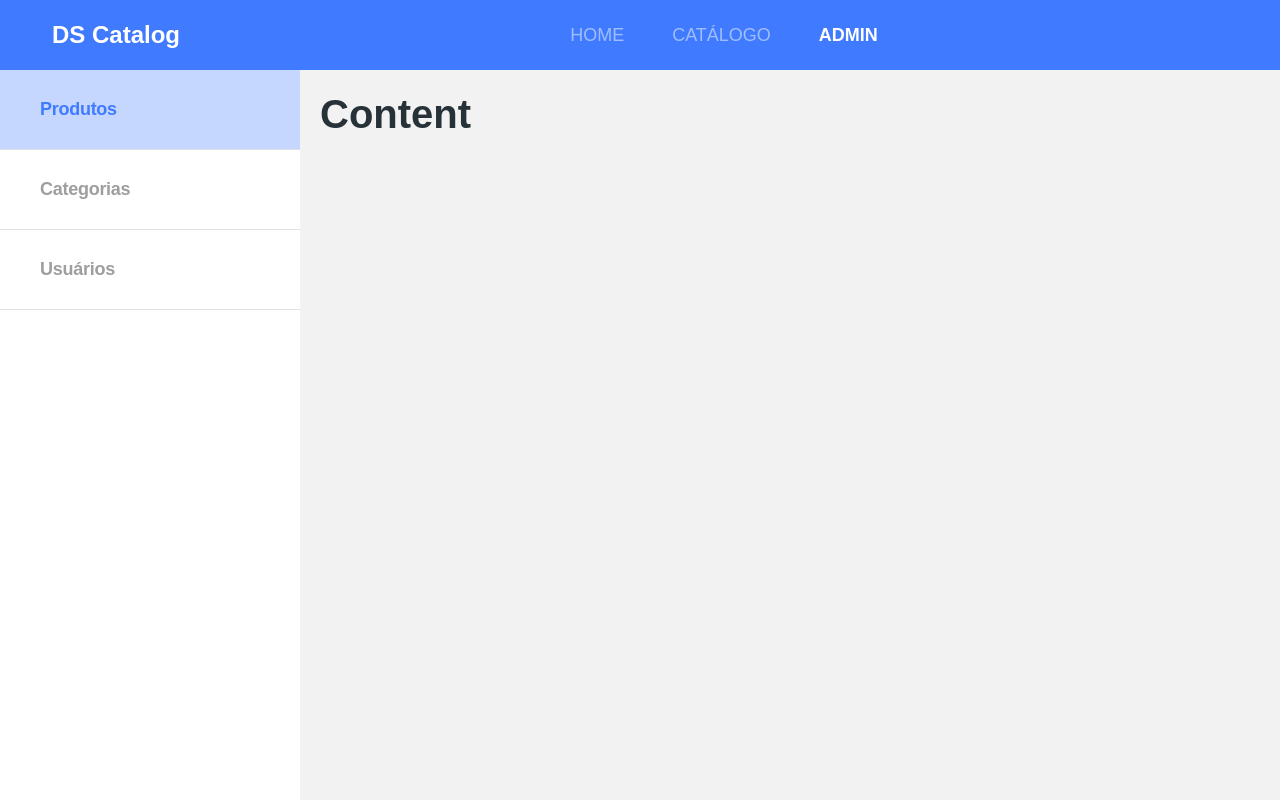
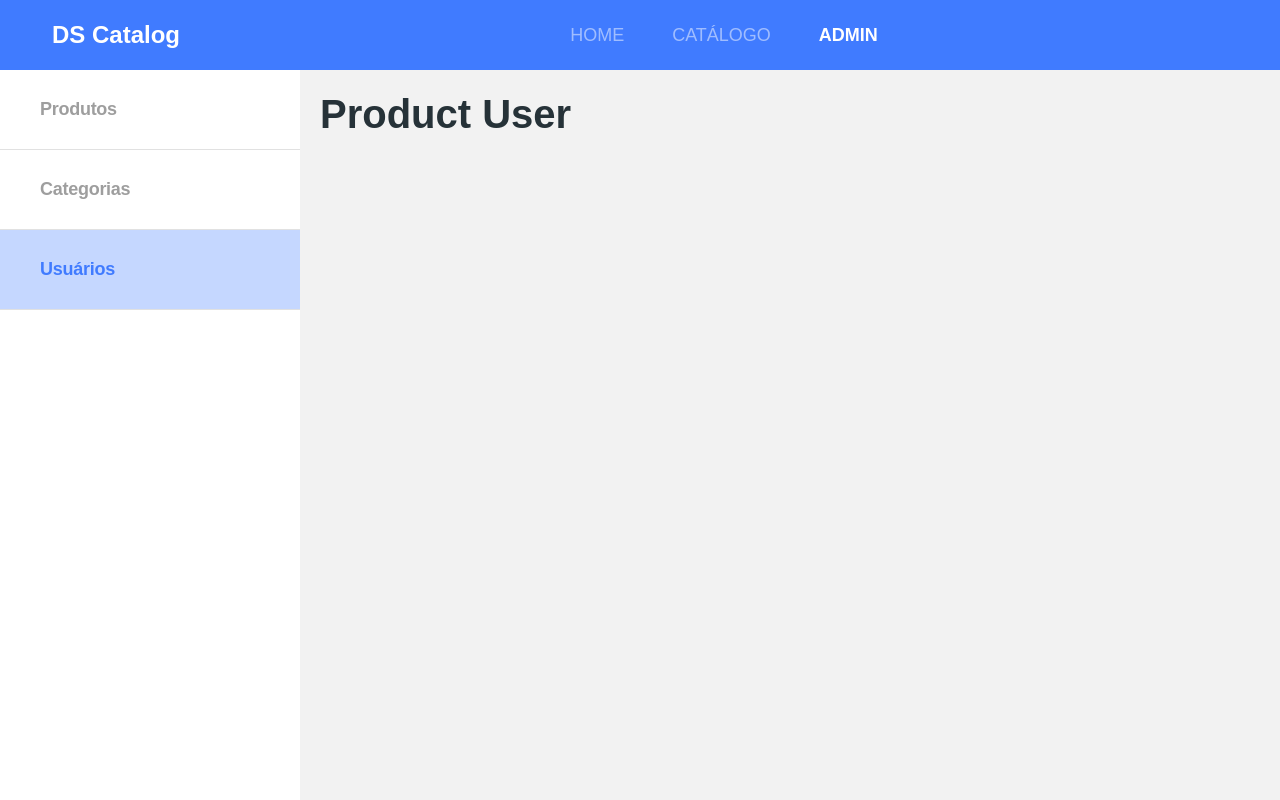
Before and after one commit to hstt-coder/bds-dscatalog, a React (Create React App) app in the folder frontend/: page /admin/users in a window 1280 px wide. Built offline with nearby package versions, Linux system fonts and the light colour scheme.

Commit message:
Routes Redirecting and Nesting

```diff
--- a/frontend/src/pages/Admin/Navbar/index.tsx
+++ b/frontend/src/pages/Admin/Navbar/index.tsx
@@ -1,3 +1,4 @@
+import { NavLink } from 'react-router-dom';
 import './styles.css';
 
 const Navbar = () => {
@@ -5,19 +6,19 @@
     <nav className="admin-nav-container">
       <ul>
         <li>
-          <a href="link" className="admin-nav-item active">
+          <NavLink to="/admin/products" className="admin-nav-item">
             <p>Produtos</p>
-          </a>
+          </NavLink>
         </li>
         <li>
-          <a href="link" className="admin-nav-item">
+          <NavLink to="/admin/categories" className="admin-nav-item">
             <p>Categorias</p>
-          </a>
+          </NavLink>
         </li>
         <li>
-          <a href="link" className="admin-nav-item">
+          <NavLink to="/admin/users" className="admin-nav-item">
             <p>Usuários</p>
-          </a>
+          </NavLink>
         </li>
       </ul>
     </nav>
--- a/frontend/src/pages/Admin/index.tsx
+++ b/frontend/src/pages/Admin/index.tsx
@@ -1,3 +1,4 @@
+import { Route, Switch } from 'react-router-dom';
 import Navbar from './Navbar';
 import './styles.css';
 
@@ -6,7 +7,17 @@
     <div className="admin-container">
       <Navbar/>
       <div className="admin-content">
-        <h1>Content</h1>
+        <Switch>
+          <Route path="/admin/products">
+            <h1>Product Crud</h1>
+          </Route>
+          <Route path="/admin/categories">
+            <h1>Product Category</h1>
+          </Route>
+          <Route path="/admin/users">
+            <h1>Product User</h1>
+          </Route>
+        </Switch>
       </div>
     </div>
   );
--- a/frontend/src/routes.tsx
+++ b/frontend/src/routes.tsx
@@ -1,4 +1,4 @@
-import { BrowserRouter, Switch, Route } from 'react-router-dom';
+import { BrowserRouter, Switch, Route, Redirect } from 'react-router-dom';
 import Home from 'pages/Home';
 import Navbar from 'components/Navbar';
 import Catalog from 'pages/Catalog';
@@ -18,9 +18,10 @@
       <Route path="/products/:productId">
         <ProductDetails />
       </Route>
-      <Route path="/admin">
-        <Admin />
-      </Route>
+      <Redirect from="/admin" to="admin/products" exact/>
+        <Route path="/admin">
+          <Admin />
+        </Route>
     </Switch>
   </BrowserRouter>
 );
```
